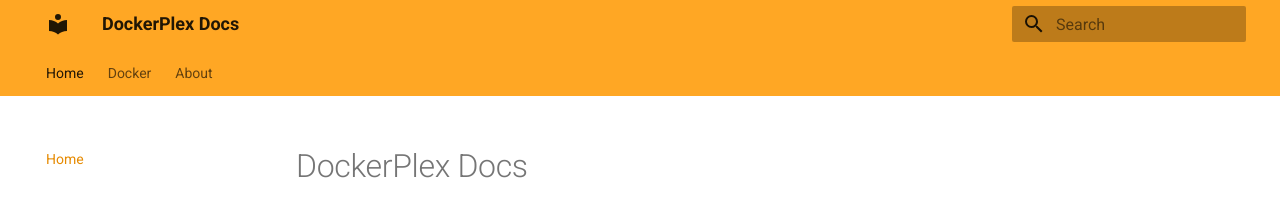
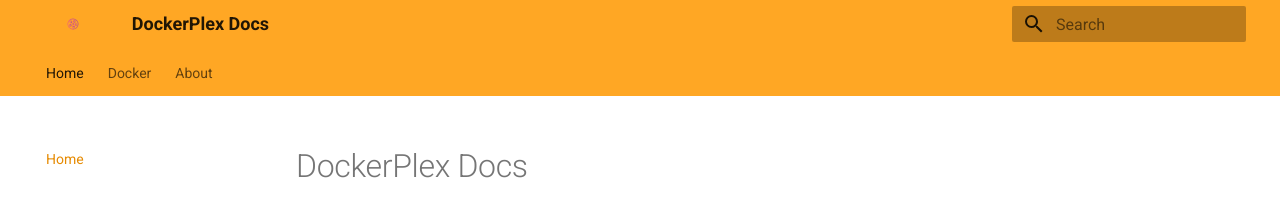
Before and after one commit to DockerPlex/Docs, an MkDocs documentation site: the page built from mkdocs/index.md, in a window 1280 px wide. Shown: the top 204 px of the page. Built offline with MkDocs 1.6.1 and Material for MkDocs 9.7.7, drawn with Linux system fonts in a browser that asks for light colours; old or Windows-style settings are respelled for this version of MkDocs.

Commit message:
add logo

```diff
--- a/mkdocs.yml
+++ b/mkdocs.yml
@@ -20,6 +20,7 @@ theme:
     accent: 'amber'
   feature:
     tabs: true
+  logo: 'images/logo.svg'
 
 markdown_extensions:
   - admonition
```
Also changed, not shown: mkdocs/images/logo.svg (added).
